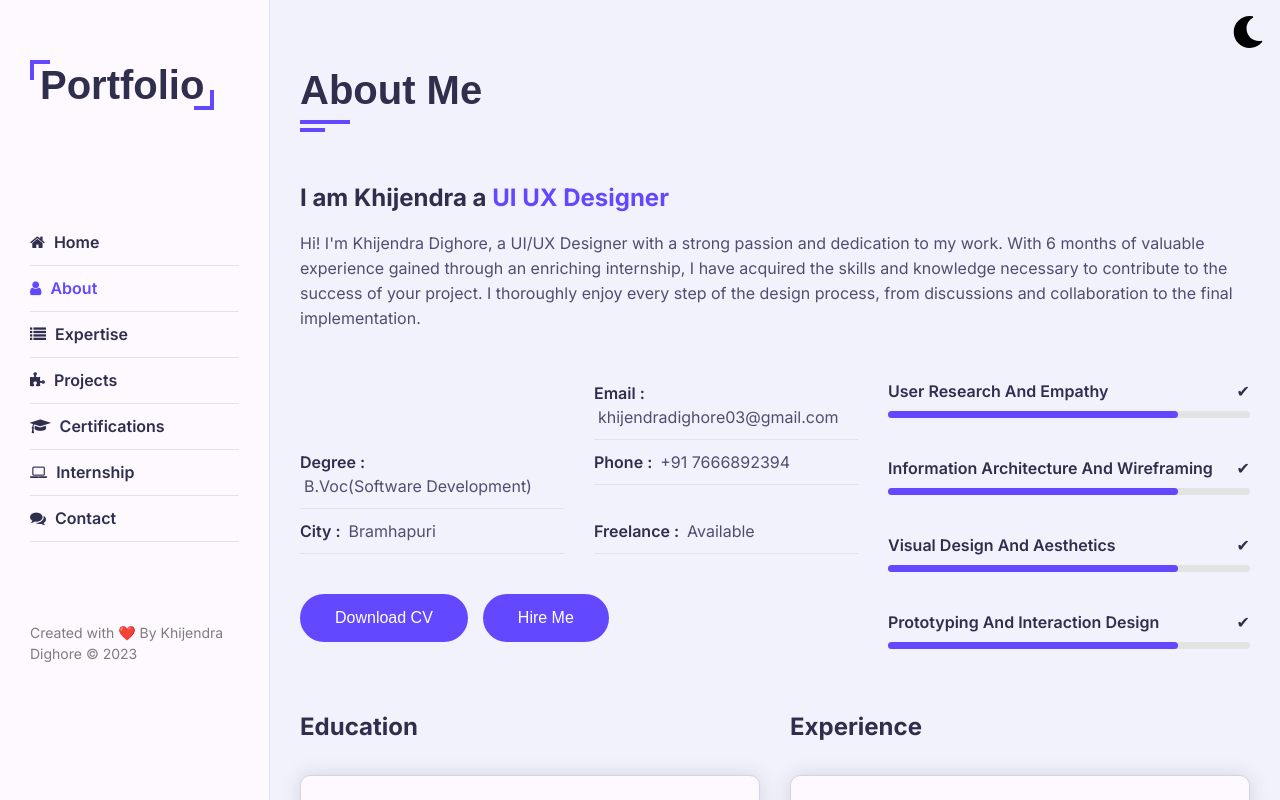
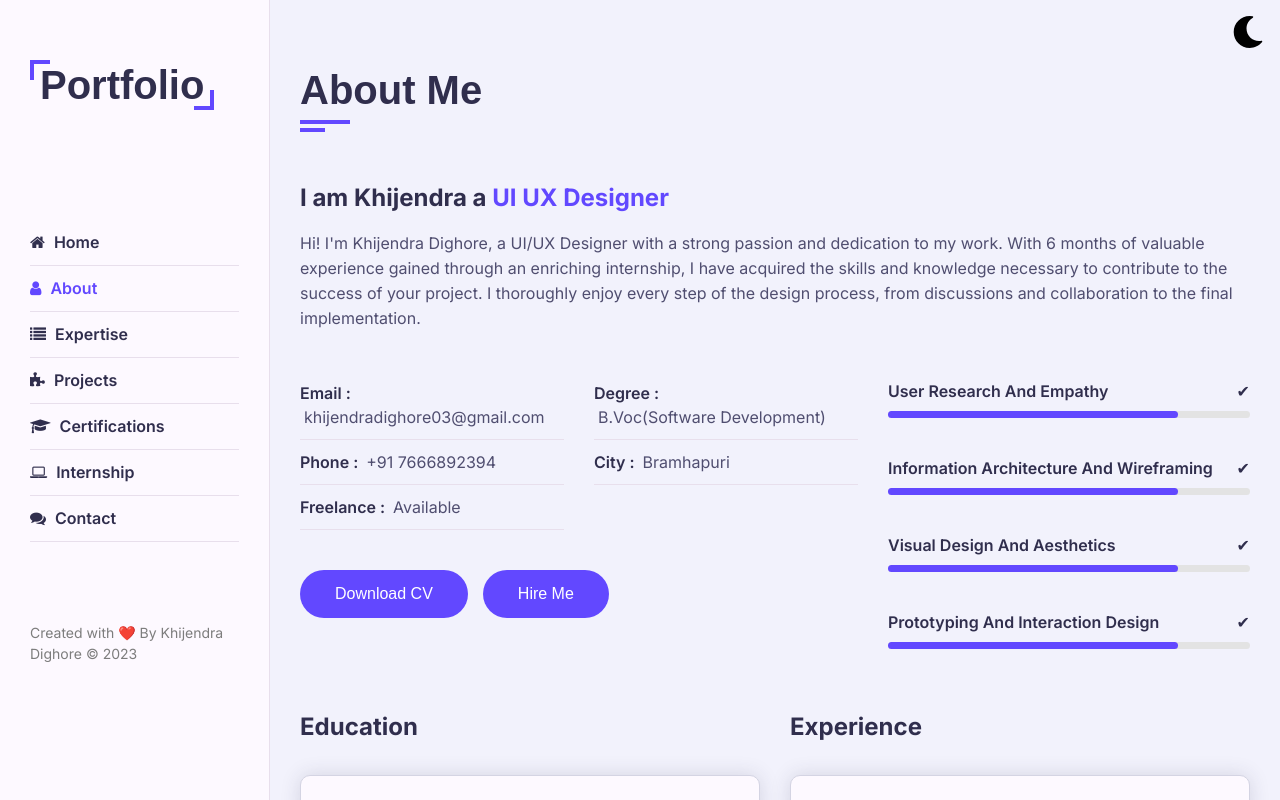
Before and after one commit to darkxweb/darkxcloud, a Next.js app: page /about in a window 1280 px wide. Built offline with nearby package versions, Linux system fonts and the light colour scheme.

Commit message:
Changes Commited

```diff
--- a/src/app/about/page.tsx
+++ b/src/app/about/page.tsx
@@ -25,11 +25,11 @@ const About: NextPage = () => {
               <div className="row">
                 <div className="personal-info padd-15">
                   <div className="row">
-                    <div className="info-item padd-15">
-                      {/* <p>
+                    {/* <div className="info-item padd-15">
+                      <p>
                         Website : <span>darkxcloud.vercel.app</span>
-                      </p> */}
-                    </div>
+                      </p>
+                    </div> */}
                     <div className="info-item padd-15">
                       <p>
                         Email : <span>khijendradighore03@gmail.com</span>
```
